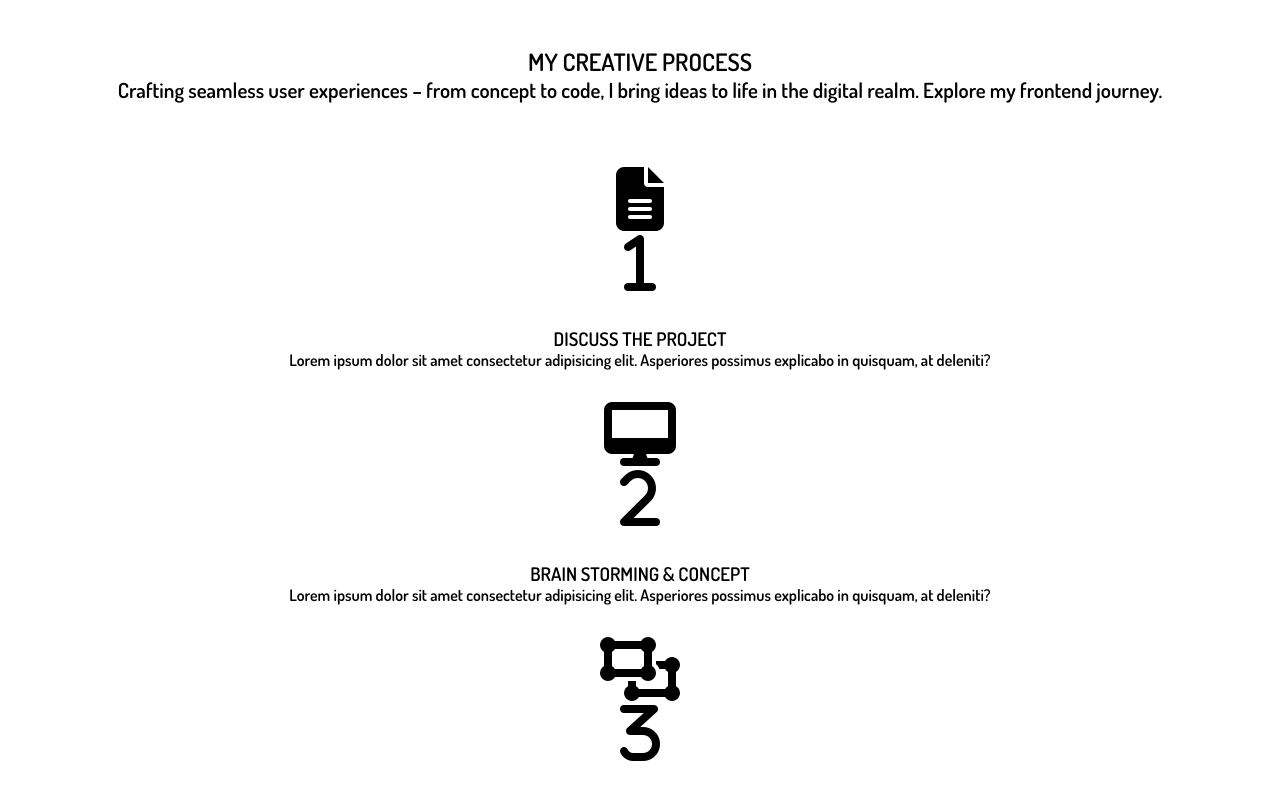
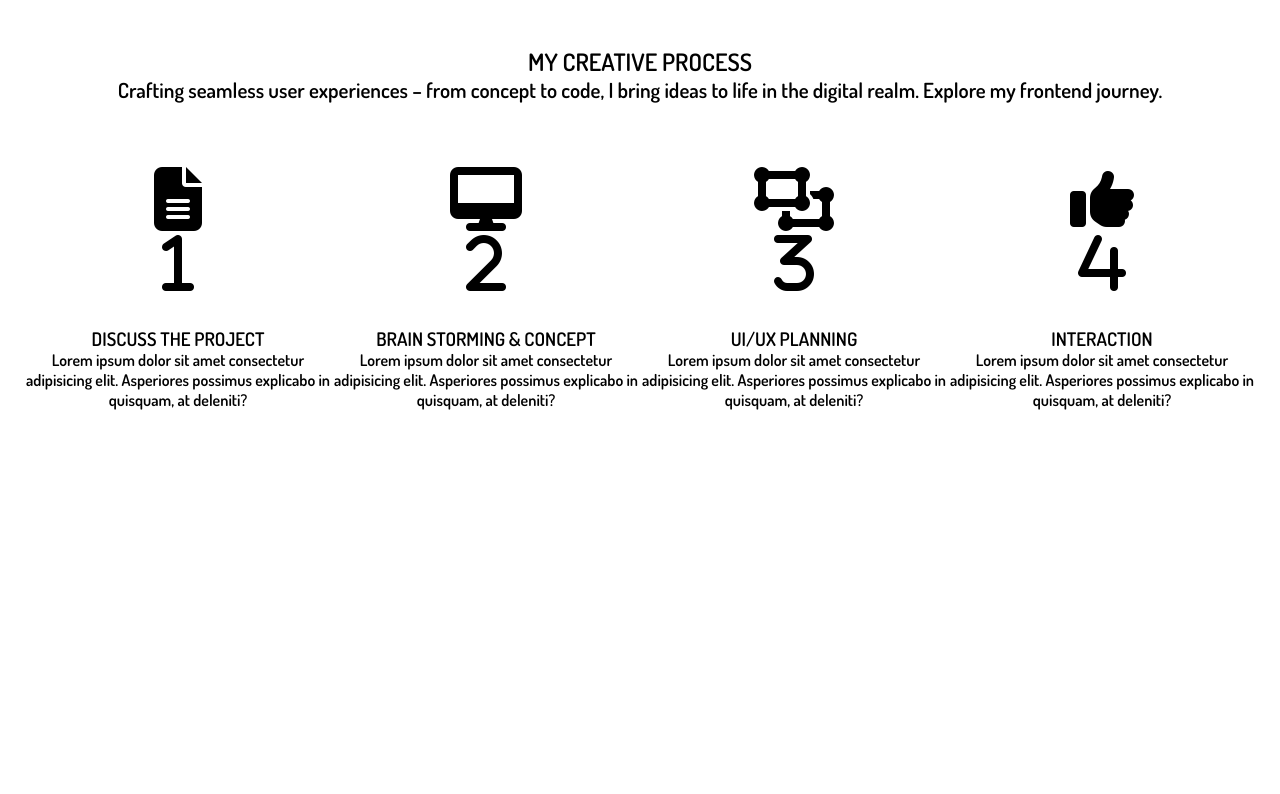
Before and after one commit to ahmedkhaled89/my-custom-john-doe-portfolio, a website: page dist/index.html in a window 1280 px wide. Shown: the part 1440-2234 px from the top of the page. After the commit the page ends 1882 px from the top, so only its background shows below. Drawn offline with Linux system fonts and the light colour scheme.

Commit message:
Section c initial styling

```diff
--- a/scss/main.scss
+++ b/scss/main.scss
@@ -149,4 +149,11 @@ img {
       }
     }
   }
+  // Home Section C
+  &-c {
+    .process {
+      display: grid;
+      grid-template-columns: repeat(4, 1fr);
+    }
+  }
 }
```
Also changed, not shown: dist/css/main.css.
